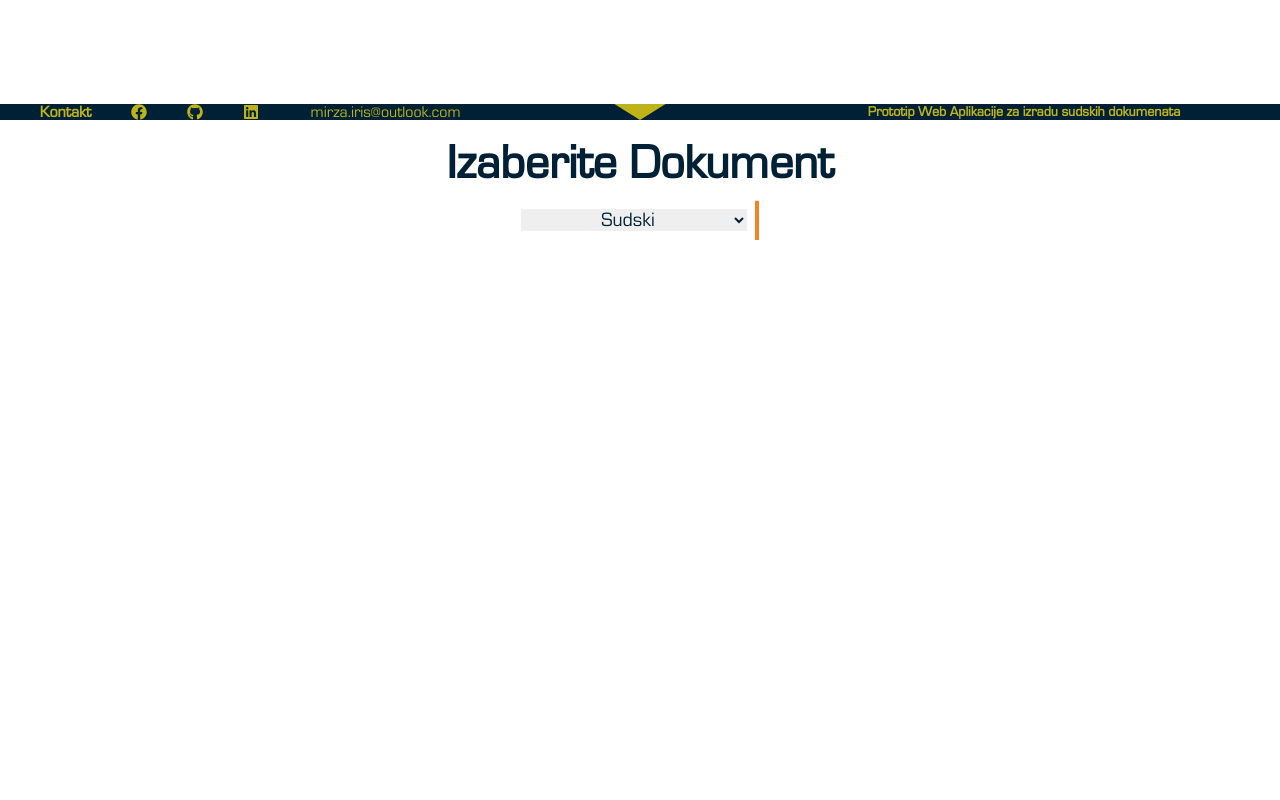
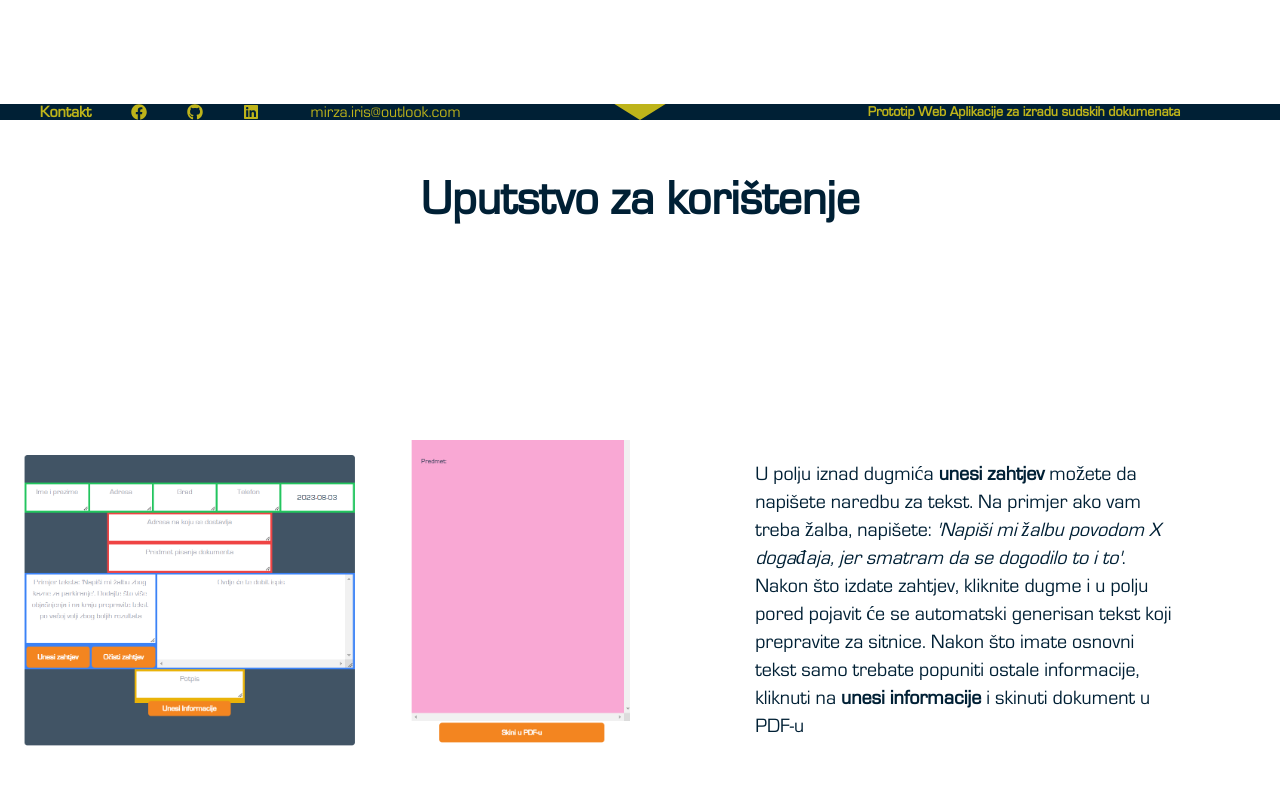
Before and after one commit to Iris94/xPravnik, a Next.js app: page / in a window 1280 px wide. Shown: the part 680-1480 px from the top of the page. Built offline with nearby package versions, Linux system fonts and the light colour scheme.

Commit message:
Made a simple tutorial

```diff
--- a/app/page.tsx
+++ b/app/page.tsx
@@ -1,10 +1,11 @@
 import Image from "next/image"
-import { Hero, DocumentChoice } from "@/components"
+import { Hero, DocumentChoice, Tutorial } from "@/components"
 
 export default function Home() {
   return (
     <main className="flex items-center flex-col overflow-x-hidden">
       <Hero />
+      <Tutorial />
       <DocumentChoice />
     </main>
   )
--- /dev/null
+++ b/components/Tutorial.tsx
@@ -0,0 +1,21 @@
+import React from 'react'
+
+const Tutorial = () => {
+  return (
+    <div className='w-screen h-screen flex flex-col justify-center items-center'>
+    <div className='w-full h-1/5 flex justify-center items-center'>
+        <h3 className='text-l md:text-2xl lg:text-4xl xl:text-5xl font-bold'>Uputstvo za korištenje</h3>
+    </div>
+    <div className='w-full h-4/5 flex flex-col lg:flex-row justify-center items-center'>
+        <div className='w-full h-full flex justify-center items-center p-5'>
+          <img src='/tutor.png' alt='tutorial' className='object-contain'/>
+        </div>
+        <div className='w-full h-full flex items-center justify-center'>
+          <p className='w-2/3 text-base lg:text-lg xl:text-xl 2xl:text-2xl 3xl:text-3xl'>U polju iznad dugmića <span className='font-bold'>unesi zahtjev</span> možete da napišete naredbu za tekst. Na primjer ako vam treba žalba, napišete: <span className='italic'>'Napiši mi žalbu povodom X događaja, jer smatram da se dogodilo to i to'</span>. Nakon što izdate zahtjev, kliknite dugme i u polju pored pojavit će se automatski generisan tekst koji prepravite za sitnice. Nakon što imate osnovni tekst samo trebate popuniti ostale informacije, kliknuti na <span className='font-bold'>unesi informacije</span> i skinuti dokument u PDF-u</p>
+        </div>
+    </div>
+    </div>
+  )
+}
+
+export default Tutorial
--- a/components/index.ts
+++ b/components/index.ts
@@ -5,6 +5,7 @@ import Sudski from "./Sudski";
 import PDF from "./PDF";
 import JusticarForm from "./JusticarForm";
 import Chat from "./Chat";
+import Tutorial from "./Tutorial";
 
 export {
     Hero,
@@ -13,5 +14,6 @@ export {
     Sudski,
     PDF,
     JusticarForm,
-    Chat
+    Chat,
+    Tutorial
 }
```
Also changed, not shown: public/tutor.PNG (added).
